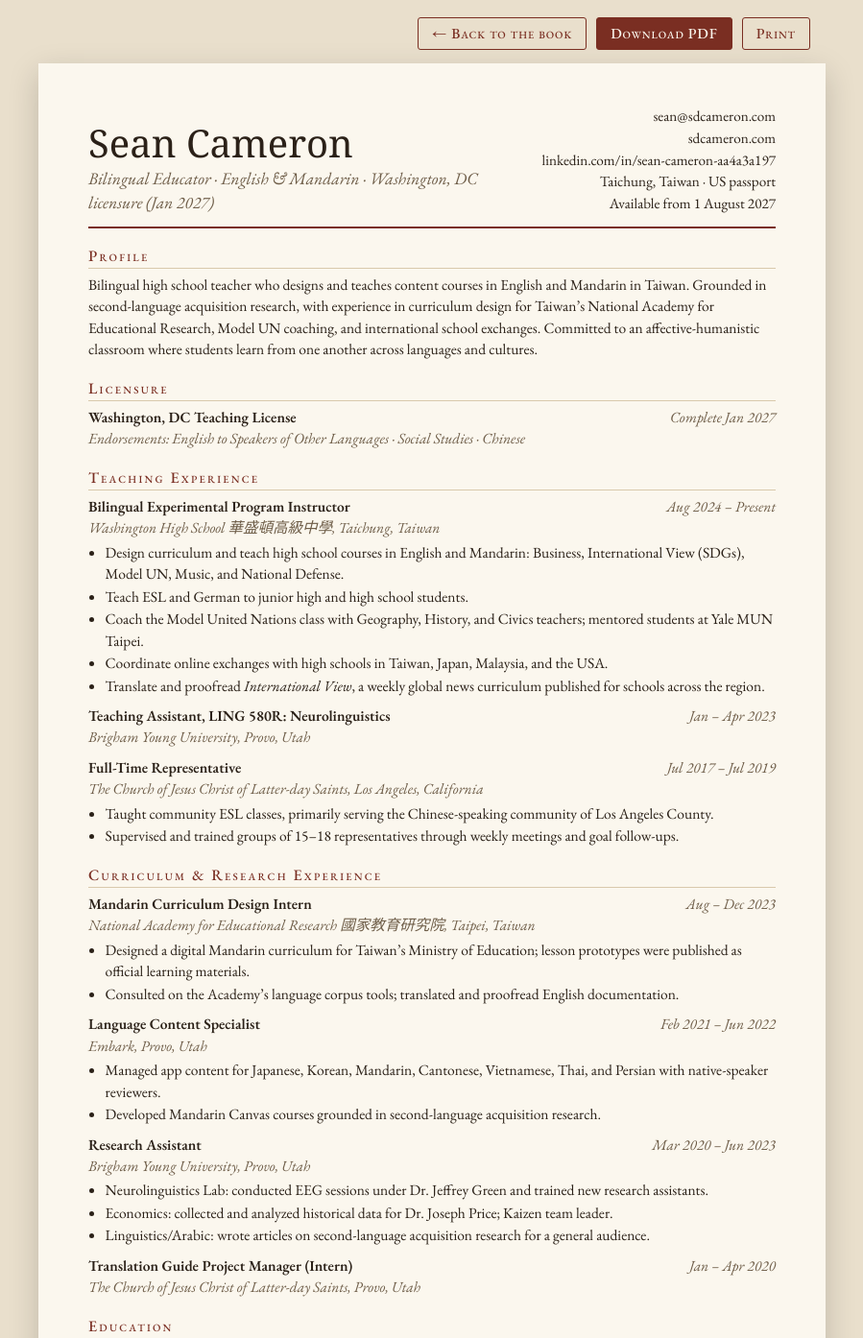
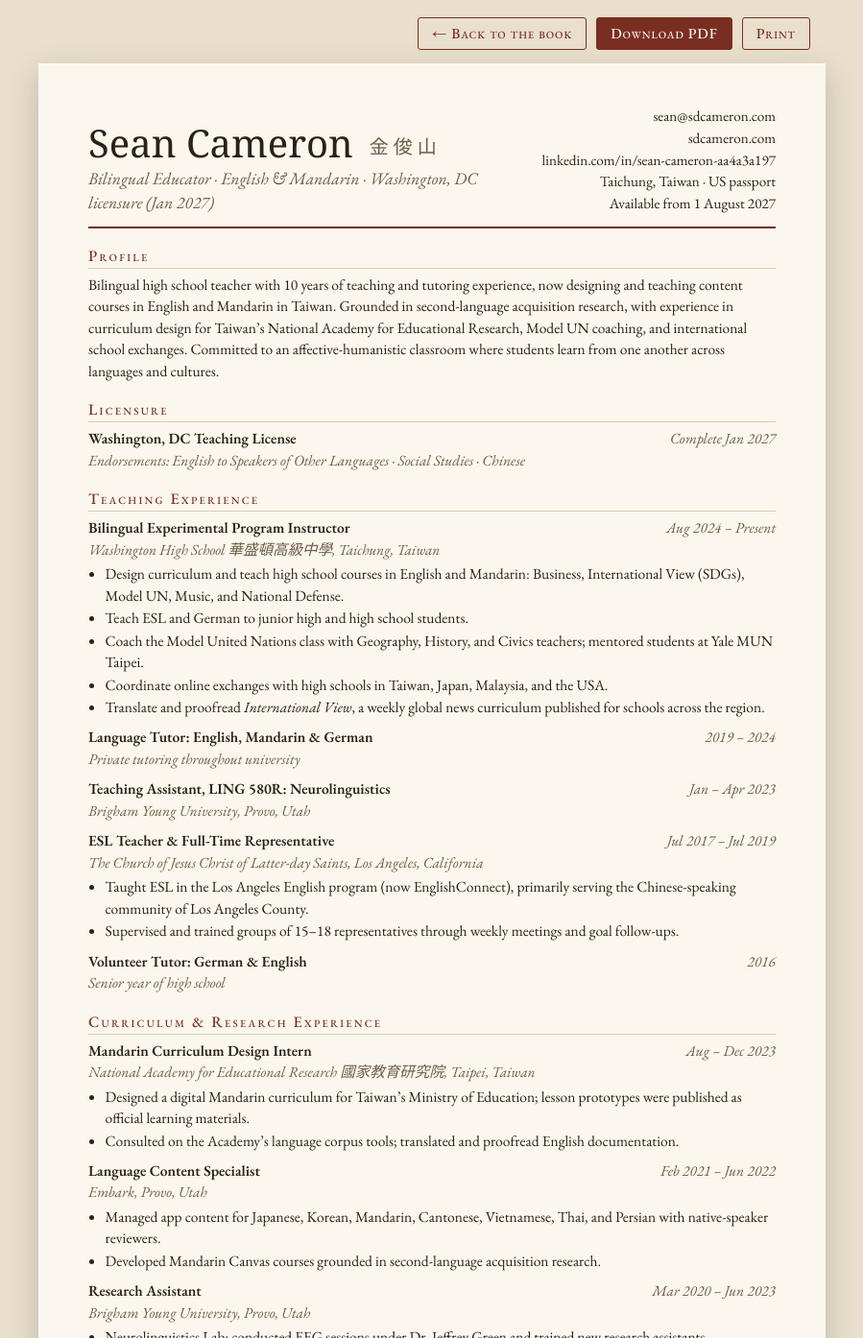
Before and after one commit to seanagain/website, a plain HTML site: page cv.html in a window 1280 px wide. Shown: the top 1394 px of the page at 96% size, without its empty margins (190-1089 px from the left). Drawn offline with nearby package versions, Linux system fonts and the light colour scheme; a web font is replaced by a local one.

Commit message:
Add Chinese name and the full 10 years of teaching and tutoring
Shows 金俊山 under the name on the title page and CV. Adds the 2016
volunteer tutoring and 2019–2024 university tutoring to the timeline,
reframes the 2017–2019 Los Angeles role as ESL teaching in the program
now called EnglishConnect, and updates At a Glance to '10 years teaching
& tutoring' while keeping the full-time role explicit. CV page and PDF
regenerated.

Co-Authored-By: Claude Opus 5.5 <noreply@anthropic.com>
Claude-Session: https://claude.ai/code/session_01EnpKQXbfavVCaCb2LivZTy

```diff
--- a/cv.html
+++ b/cv.html
@@ -44,6 +44,7 @@
   ul { margin: 3px 0 0; padding-left: 1.1rem; }
   li { margin-bottom: 1px; }
   .two { display: grid; grid-template-columns: 1fr 1fr; gap: 0 28px; }
+  h1 .cn { font-size: 1.25rem; letter-spacing: .25em; color: var(--muted); vertical-align: middle; margin-left: .4rem; }
   .zh { font-family: "Songti TC", "Noto Serif TC", "PMingLiU", serif; }
   @media (max-width: 640px) {
     .sheet { padding: 26px 20px; margin: 10px 8px 30px; }
@@ -69,7 +70,7 @@
 <main class="sheet">
   <header>
     <div>
-      <h1>Sean Cameron</h1>
+      <h1>Sean Cameron <span class="zh cn">金俊山</span></h1>
       <div class="role">Bilingual Educator · English &amp; Mandarin · Washington, DC licensure (Jan 2027)</div>
     </div>
     <div class="contact">
@@ -82,7 +83,7 @@
   </header>
 
   <h2>Profile</h2>
-  <p>Bilingual high school teacher who designs and teaches content courses in English and Mandarin in Taiwan. Grounded in second-language acquisition research, with experience in curriculum design for Taiwan’s National Academy for Educational Research, Model UN coaching, and international school exchanges. Committed to an affective-humanistic classroom where students learn from one another across languages and cultures.</p>
+  <p>Bilingual high school teacher with 10 years of teaching and tutoring experience, now designing and teaching content courses in English and Mandarin in Taiwan. Grounded in second-language acquisition research, with experience in curriculum design for Taiwan’s National Academy for Educational Research, Model UN coaching, and international school exchanges. Committed to an affective-humanistic classroom where students learn from one another across languages and cultures.</p>
 
   <h2>Licensure</h2>
   <div class="item">
@@ -103,16 +104,24 @@
     </ul>
   </div>
   <div class="item">
+    <div class="head"><b>Language Tutor: English, Mandarin &amp; German</b><span class="when">2019 – 2024</span></div>
+    <div class="where">Private tutoring throughout university</div>
+  </div>
+  <div class="item">
     <div class="head"><b>Teaching Assistant, LING 580R: Neurolinguistics</b><span class="when">Jan – Apr 2023</span></div>
     <div class="where">Brigham Young University, Provo, Utah</div>
   </div>
   <div class="item">
-    <div class="head"><b>Full-Time Representative</b><span class="when">Jul 2017 – Jul 2019</span></div>
+    <div class="head"><b>ESL Teacher &amp; Full-Time Representative</b><span class="when">Jul 2017 – Jul 2019</span></div>
     <div class="where">The Church of Jesus Christ of Latter-day Saints, Los Angeles, California</div>
     <ul>
-      <li>Taught community ESL classes, primarily serving the Chinese-speaking community of Los Angeles County.</li>
+      <li>Taught ESL in the Los Angeles English program (now EnglishConnect), primarily serving the Chinese-speaking community of Los Angeles County.</li>
       <li>Supervised and trained groups of 15–18 representatives through weekly meetings and goal follow-ups.</li>
     </ul>
+  </div>
+  <div class="item">
+    <div class="head"><b>Volunteer Tutor: German &amp; English</b><span class="when">2016</span></div>
+    <div class="where">Senior year of high school</div>
   </div>
 
   <h2>Curriculum &amp; Research Experience</h2>
```
Also changed, not shown: index.html (+20 -4 lines), 1 other file.
